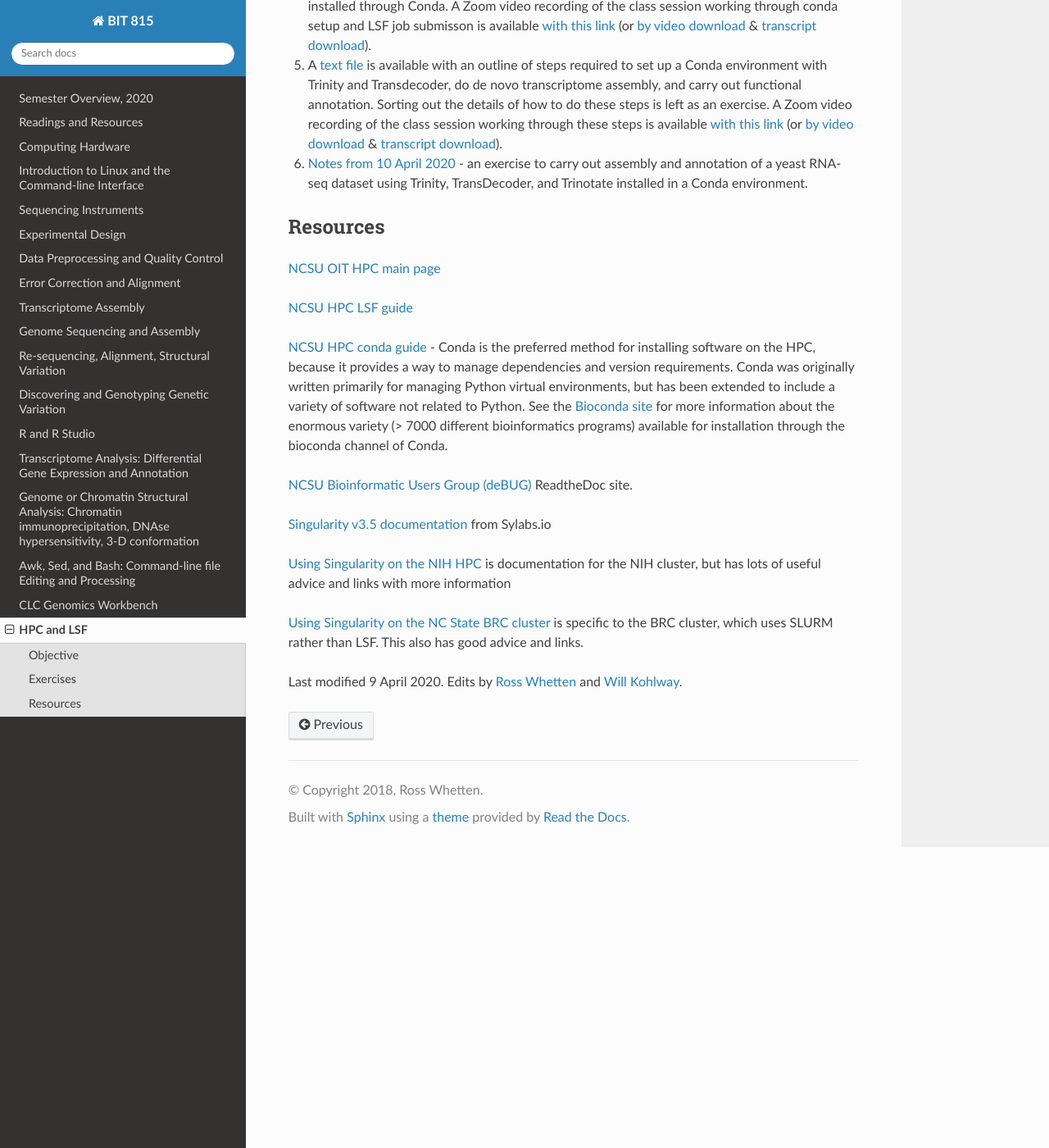
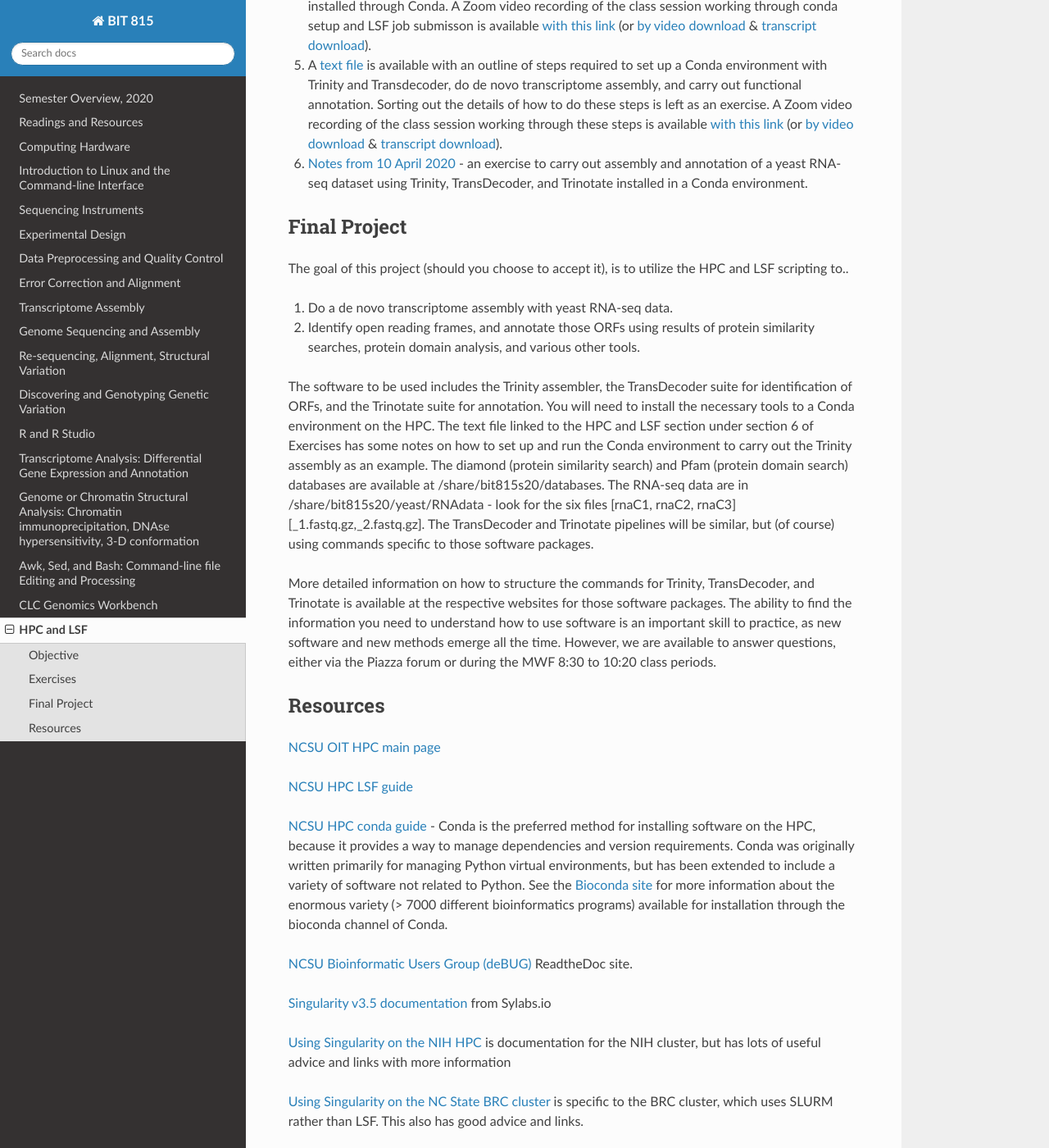
Before and after one commit to rwhetten/DeepSeqAnalysis, a Sphinx documentation site: the page built from docs/source/HPC.rst, in a window 1280 px wide and 1400 px high, scrolled down 748 px. Shown: the whole window at 82% size. Built offline with Sphinx 7.4.7 and the Read the Docs theme 2.0.0, drawn with Linux system fonts in a browser that asks for light colours; some of the changed text lies outside the part shown.

Commit message:
Update HPC.rst

```diff
--- a/docs/source/HPC.rst
+++ b/docs/source/HPC.rst
@@ -33,6 +33,23 @@ Using NC State University's High-Performance Computing (HPC) Service:
 
 6. `Notes from 10 April 2020 <https://docs.google.com/document/d/12MuVvPPCjbdK6mJHD5wMrBjmygx2ezm6RoaHB4yaXag>`_ - an exercise to carry out assembly and annotation of a yeast RNA-seq dataset using Trinity, TransDecoder, and Trinotate installed in a Conda environment.
 
+Final Project
+*************
+
+The goal of this project (should you choose to accept it), is to utilize the HPC and LSF scripting to..
+
+
+1. Do a de novo transcriptome assembly with yeast RNA-seq data.
+
+2. Identify open reading frames, and annotate those ORFs using results of protein similarity searches, protein domain analysis, and various other tools.
+
+
+The software to be used includes the Trinity assembler, the TransDecoder suite for identification of ORFs, and the Trinotate suite for annotation. You will need to install the necessary tools to a Conda environment on the HPC. The text file linked to the HPC and LSF section under section 6 of Exercises has some notes on how to set up and run the Conda environment to carry out the Trinity assembly as an example. The diamond (protein similarity search) and Pfam (protein domain search) databases are available at /share/bit815s20/databases. The RNA-seq data are in /share/bit815s20/yeast/RNAdata - look for the six files [rnaC1, rnaC2, rnaC3][_1.fastq.gz,_2.fastq.gz]. The TransDecoder and Trinotate pipelines will be similar, but (of course) using commands specific to those software packages.
+
+More detailed information on how to structure the commands for Trinity, TransDecoder, and Trinotate is available at the respective websites for those software packages. The ability to find the information you need to understand how to use software is an important skill to practice, as new software and new methods emerge all the time. However, we are available to answer questions, either via the Piazza forum or during the MWF 8:30 to 10:20 class periods.
+
+
+
 Resources
 *********
 
@@ -50,5 +67,5 @@ Resources
 
 `Using Singularity on the NC State BRC cluster <https://brcwebportal.cos.ncsu.edu/cluster_workshop/doku.php?id=using_singularity>`_ is specific to the BRC cluster, which uses SLURM rather than LSF. This also has good advice and links.
 
-Last modified 9 April 2020.
+Last modified 13 April 2020.
 Edits by `Ross Whetten <https://github.com/rwhetten>`_ and `Will Kohlway <https://github.com/wkohlway>`_.
```
